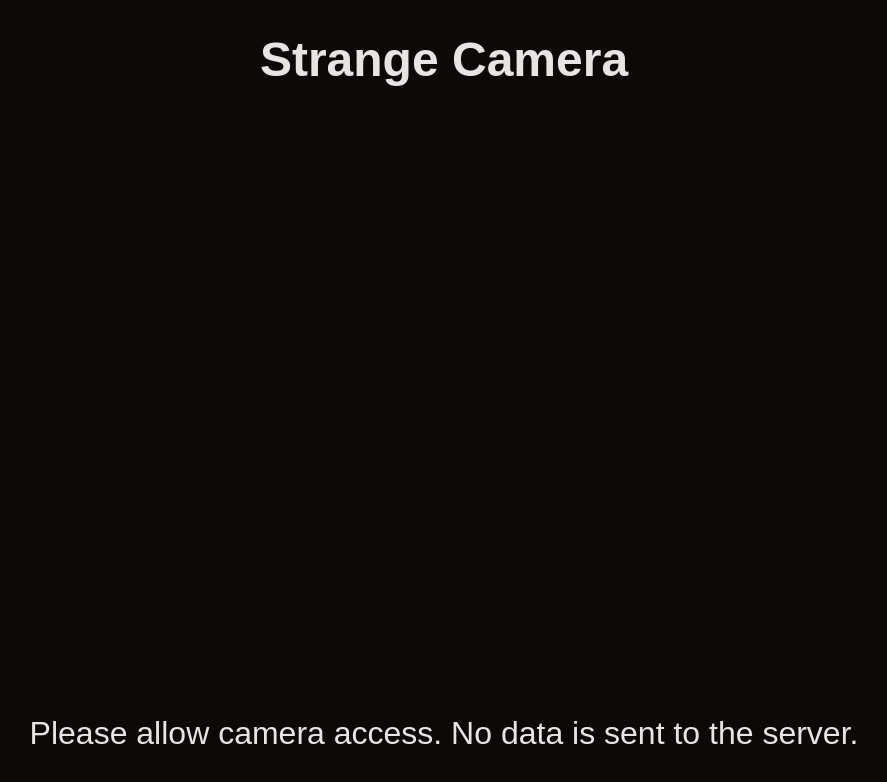
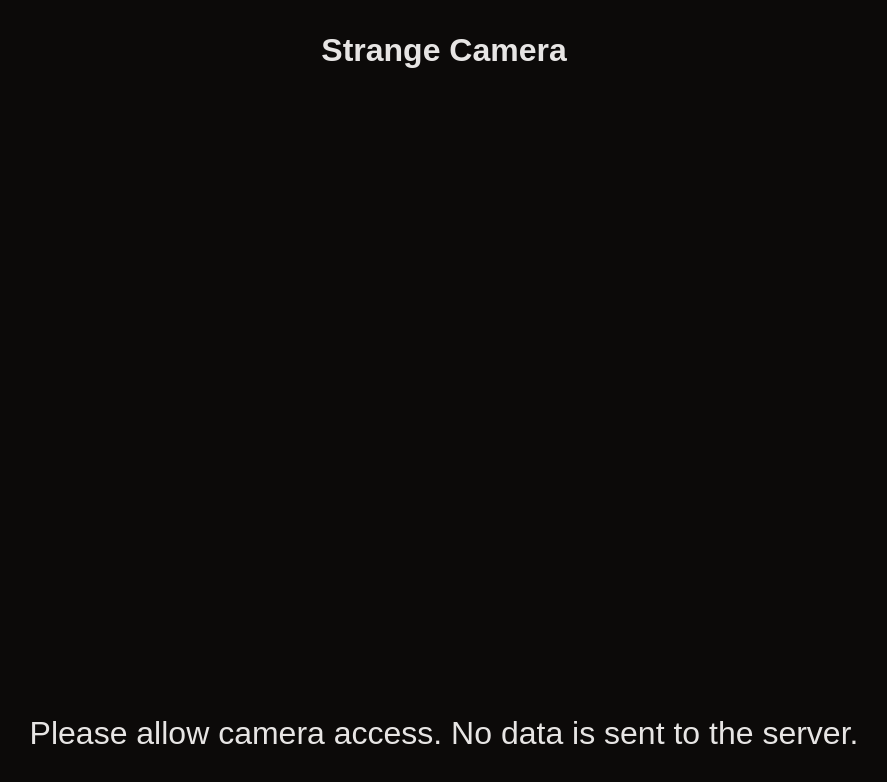
Before and after one commit to rileyjshaw/strange-camera, a website built with Vite: page index.html in a window 1280 px wide. Shown: the whole page, without its empty margins (196-1083 px from the left). Built offline with nearby package versions, Linux system fonts and the light colour scheme; no server answers; files whose address does not match are found by name; what @mediapipe/tasks-vision would draw is missing.

Commit message:
Adjust typography

```diff
--- a/src/style.css
+++ b/src/style.css
@@ -63,17 +63,29 @@ body {
 	animation: fadeIn 0.5s ease 0.5s forwards;
 }
 
+h1,
+#instructions {
+	font-size: 2rem;
+	text-align: center;
+	text-wrap: balance;
+}
+
 h1 {
-	font-size: 3rem;
-	margin: 0;
+	margin: 0 auto;
 	padding-top: 1rem;
 }
 
 #instructions {
 	margin-top: auto;
-	text-wrap: balance;
-	text-align: center;
-	font-size: 2rem;
+}
+
+#app.ready h1,
+#app.ready #instructions {
+	display: none;
+}
+
+#app:not(.ready) #controls {
+	display: none;
 }
 
 #controls {
@@ -155,15 +167,6 @@ h1 {
 		1px 1px 2px rgba(0, 0, 0, 0.1);
 	transform: scale(0.88);
 	transition: transform 0.1s ease, box-shadow 0.1s ease;
-}
-
-#app.ready h1,
-#app.ready #instructions {
-	display: none;
-}
-
-#app:not(.ready) #controls {
-	display: none;
 }
 
 canvas {
```
